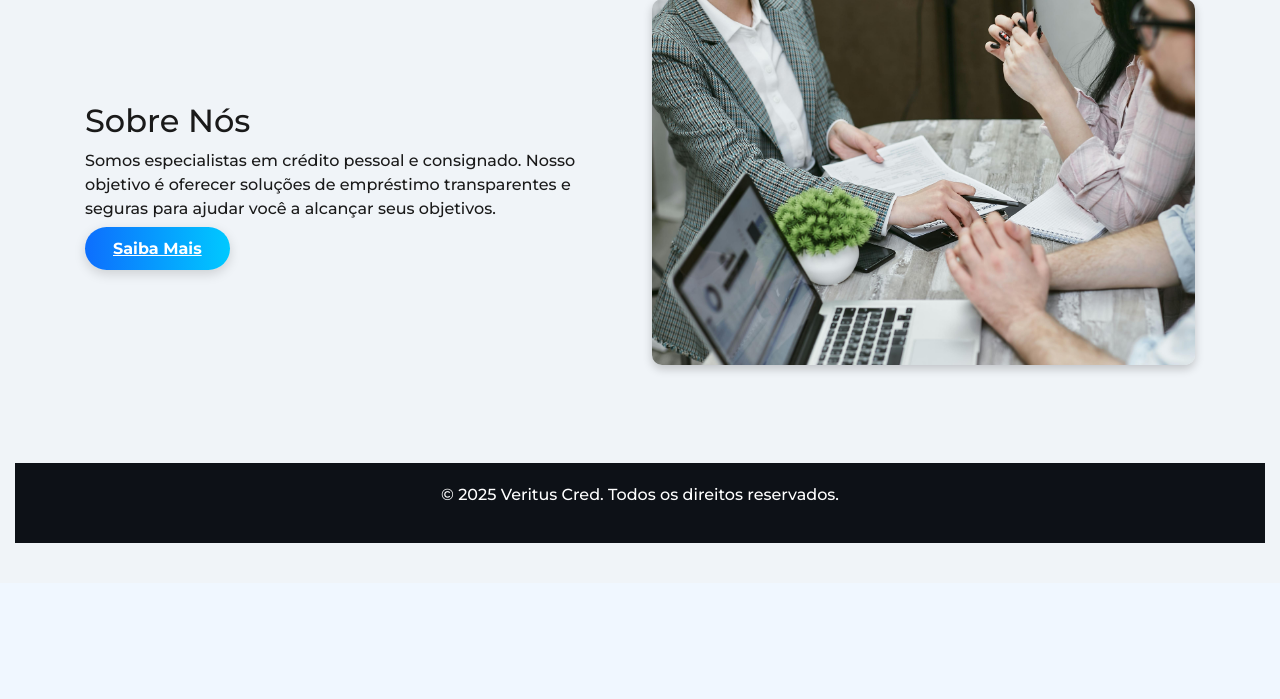
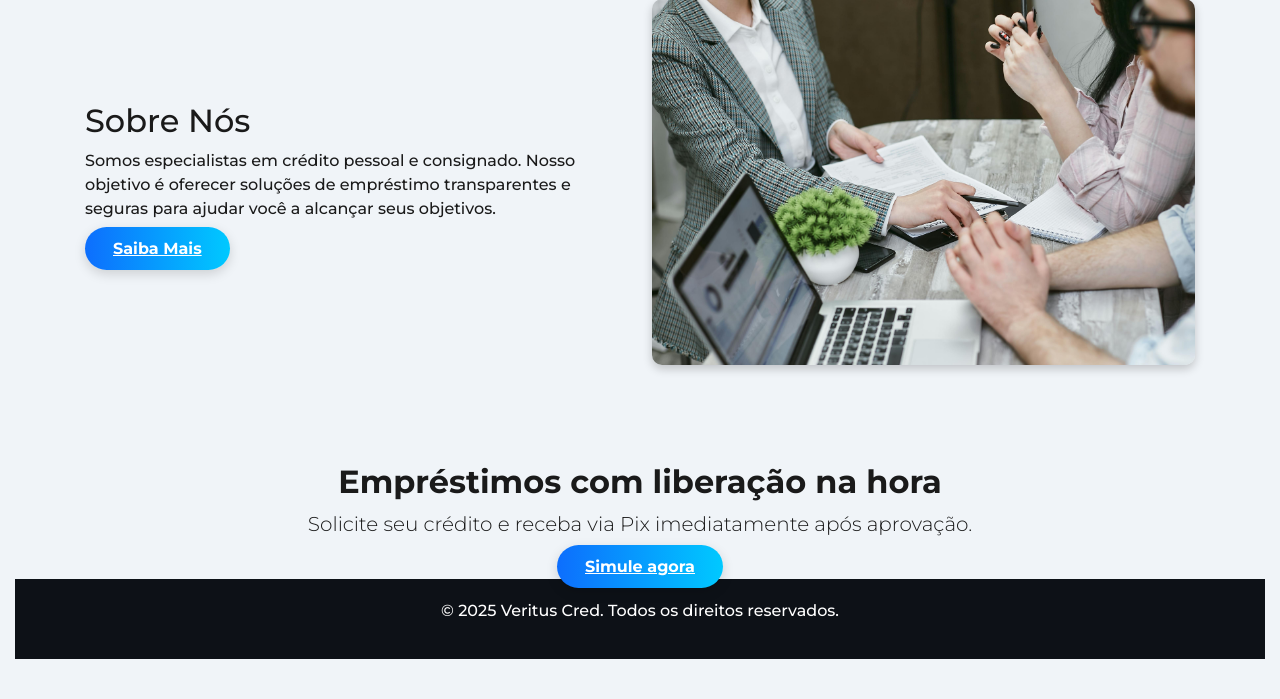
Before and after one commit to verituscred-dev/verituscred, a Django app: page / in a window 1280 px wide. Shown: the part 1305-2004 px from the top of the page. Before the commit the page ends 1848 px from the top, so only its background shows below. Run offline with Django 5.2, Linux system fonts and the light colour scheme; parts of the project's set-up code (start-up, migrations or seed data) failed here and were passed over.

Commit message:
Include loan info on main pages and remove extra templates

```diff
--- a/templates/home.html
+++ b/templates/home.html
@@ -4,7 +4,10 @@
 
 {% block content %}
 <div class="container mt-5 text-center">
-    <h2 class="fw-bold"></h2>
-    <p class="lead"></p>
+    <h2 class="fw-bold">Empréstimos com liberação na hora</h2>
+    <p class="lead">Solicite seu crédito e receba via Pix imediatamente após aprovação.</p>
+    <a href="/simule/" class="btn-modern btn-lg fw-bold mt-3">
+        <i class="bi bi-cash-stack"></i> Simule agora
+    </a>
 </div>
 {% endblock %}
--- a/templates/servicos.html
+++ b/templates/servicos.html
@@ -32,6 +32,9 @@
         </p>
         <p class="fs-5 fw-bold text-success">
             Nosso time acompanha você em todas as etapas para garantir a melhor escolha.
+        </p>
+        <p class="fs-5">
+            Após a aprovação, o valor do empréstimo é transferido na hora via Pix para sua conta.
         </p>
     </div>
     <div class="col-md-6">
@@ -102,7 +105,7 @@
     </div>
     <div class="col-md-3 col-6 mb-4">
         <i class="bi bi-piggy-bank-fill text-success" style="font-size: 2.5rem;"></i>
-        <p><strong>4. Dinheiro na Conta</strong><br>Após aprovação, o valor é liberado rapidamente.</p>
+        <p><strong>4. Dinheiro na Conta</strong><br>Após aprovação, o valor é transferido na hora via Pix.</p>
     </div>
 </div>
 
```
